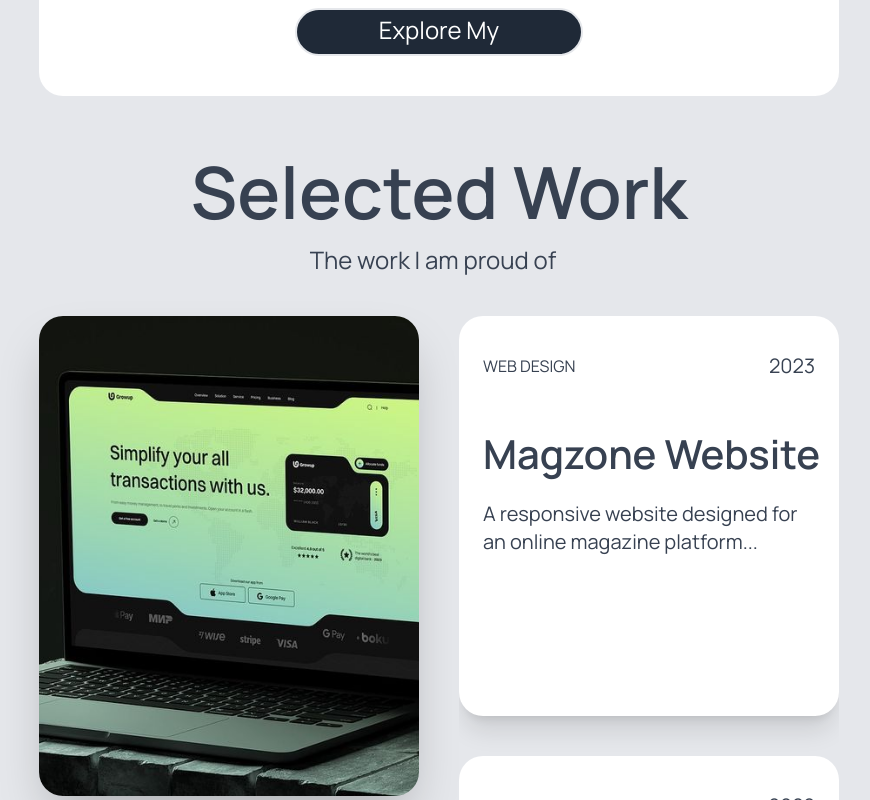
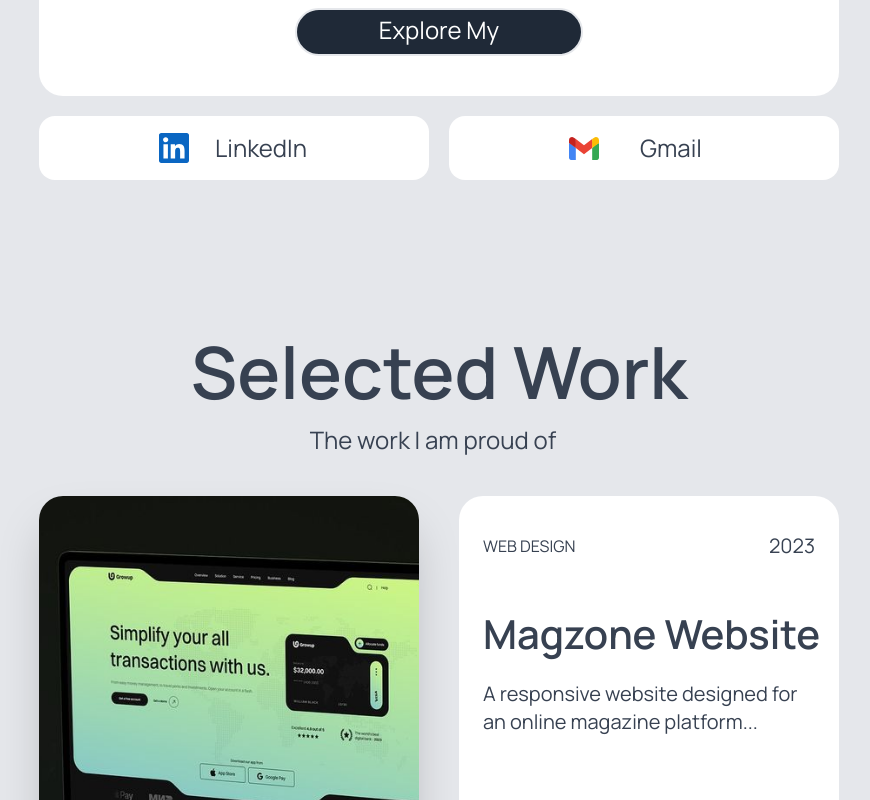
Before and after one commit to Aryan-yadav15/Client-Portfolio-2, a Next.js app: page / in a window 1280 px wide. Shown: the part 620-1420 px from the top of the page, without its empty margins (201-1071 px from the left). Built offline with nearby package versions, Linux system fonts and the light colour scheme.

Commit message:
1st final push

```diff
--- a/src/app/_components/Exp.jsx
+++ b/src/app/_components/Exp.jsx
@@ -6,7 +6,7 @@ import { workExperiences } from "../lib/myExp";
 export default function Exp() {
   return (
     <div className="flex flex-col items-center justify-center p-4 ">
-      <h1 className="text-7xl font-semibold mt-10">Work Experience</h1>
+      <h1 className="text-5xl lg:text-7xl text-center font-semibold mt-10">Work Experience</h1>
       <p className="py-3 text-xl text-center max-w-2xl">
         Here is a brief overview of my professional journey, showcasing the roles and experiences that have shaped my career.
       </p>
--- a/src/app/_components/Footer.jsx
+++ b/src/app/_components/Footer.jsx
@@ -1,5 +1,6 @@
 import Image from "next/image";
 import React from "react";
+import LinkBox from "./_shared/LinkBox";
 
 const Footer = ({ aboutRef, myWorkRef, myCvRef, expRef }) => {
   const scrollToSection = (ref) => {
@@ -15,19 +16,12 @@ const Footer = ({ aboutRef, myWorkRef, myCvRef, expRef }) => {
       <p className="p-4 text-lg md:text-xl text-white">
         Lets drop your idea here
       </p>
-      <div className="w-[90%] max-w-[20rem] h-14 bg-white rounded-xl flex items-center pl-4">
-        <input
-          type="email"
-          placeholder="Let's Talk -@gmail.com"
-          className="w-full p-2 rounded-md focus:outline-none focus:ring-2 focus:ring-blue-500"
-          required
+      <div className="w-[90%] max-w-[20rem] mr-6 rounded-xl flex items-center pl-4">
+        <LinkBox
+          imageUrl="/google-gmail.svg"
+          text="Gmail"
+          href="mailto:youremail@example.com?subject=Contact&body=Hello!" // Customize the email address, subject, and body
         />
-        <button
-          className="ml-2 h-full px-4 bg-gray-700 text-white rounded-md hover:bg-black transition duration-200"
-          type="button"
-        >
-          <Image width={25} height={25} src="/google-gmail.svg" alt="mail" />
-        </button>
       </div>
       <div className="flex flex-col text-center lg:flex-row pt-10 text-white gap-10 text-lg md:text-xl">
         <a onClick={() => scrollToSection(aboutRef)}>
--- a/src/app/_components/Header.jsx
+++ b/src/app/_components/Header.jsx
@@ -55,7 +55,7 @@ const Header = ({ aboutRef, myWorkRef, myCvRef, expRef }) => {
         <AnimatePresence>
           {isCross && (
             <motion.div
-              className="absolute top-20 left-0 bg-gray-900 text-white w-[12rem] h-[20rem] p-4 rounded-md shadow-lg"
+              className="absolute top-20 left-0 bg-gray-900 text-white w-[12rem] h-[15rem] p-4 rounded-md shadow-lg"
               initial={{ opacity: 0, y: -50 }}
               animate={{ opacity: 1, y: 0 }}
               exit={{ opacity: 0, y: 50 }}
@@ -101,7 +101,7 @@ const Header = ({ aboutRef, myWorkRef, myCvRef, expRef }) => {
       </div>
 
       {/* Center with name */}
-      <div className="text-2xl sm:text-3xl md:text-4xl lg:text-5xl font-thin ml-20 text-center flex-1">
+      <div className="text-3xl sm:text-3xl md:text-4xl lg:text-5xl font-thin lg:ml-20 text-center flex-1">
         PuneetVerma
       </div>
 
--- a/src/app/_components/Herosection.jsx
+++ b/src/app/_components/Herosection.jsx
@@ -40,9 +40,9 @@ const Herosection = ({ myCvRef }) => {
 
       {/* Button responsive width */}
       <div className="w-48 sm:w-60 lg:w-72 pt-5">
-        <a onClick={() => scrollToSection(myCvRef)}>
+        <div onClick={() => scrollToSection(myCvRef)}>
           <AnimatedButton {...buttonProps} />
-        </a>
+        </div>
       </div>
     </div>
   );
--- a/src/app/_components/Links.jsx
+++ b/src/app/_components/Links.jsx
@@ -1,28 +1,27 @@
-import React from "react";
-import LinkBox from "./_shared/LinkBox";
-import Image from "next/image";
+import React from "react"
+import LinkBox from "./_shared/LinkBox"
+import Image from "next/image"
 
 const Links = () => {
   return (
-    <div className="flex flex-row gap-5">
-      <LinkBox imageUrl="/linkedin-icon.svg" text="Text 1" />
-      <div className="flex-2 bg-white rounded-xl flex items-center pl-4">
-        <input
-          type="email"
-          placeholder="Let's Talk -@gmail.com"
-          className="w-full p-2 rounded-md focus:outline-none focus:ring-2 focus:ring-blue-500"
-          required
-        />
-        <button
-          className="ml-2 h-full px-4 bg-gray-700 text-white rounded-md hover:bg-black"
-          type="button"
-        >
-          <Image width={50} height={50} src="/google-gmail.svg" alt="mail" />
-        </button>
-      </div>
-      <LinkBox imageUrl="/x.svg" text="Text 3" />
+    <div className="flex flex-col h-40 lg:flex-row gap-5">
+      {/* Open LinkedIn in a new tab */}
+      <LinkBox
+        imageUrl="/linkedin-icon.svg"
+        text="LinkedIn"
+        href="https://www.linkedin.com"
+        target="_blank" // Opens in new tab
+        rel="noopener noreferrer" // Security feature
+      />
+
+      {/* Gmail link with a draft to your email */}
+      <LinkBox
+        imageUrl="/google-gmail.svg"
+        text="Gmail"
+        href="mailto:youremail@example.com?subject=Contact&body=Hello!" // Customize the email address, subject, and body
+      />
     </div>
-  );
-};
+  )
+}
 
-export default Links;
+export default Links
--- a/src/app/_components/_shared/AnimatedButton.jsx
+++ b/src/app/_components/_shared/AnimatedButton.jsx
@@ -2,6 +2,7 @@
 
 import React from "react";
 import { motion } from "framer-motion";
+import Link from "next/link"; // Import next/link for internal navigation
 
 const AnimatedButton = ({
   href,
@@ -11,22 +12,41 @@ const AnimatedButton = ({
   textColor = "text-white", // Default text color
   borderColor = "", // Default border color
   borderWidth = "border-2", // Default border width
+  isExternal = false, // Flag to handle external links
 }) => {
   return (
     <div
       className={`${borderWidth} ${borderColor} ${textColor} text-lg sm:text-xl lg:text-2xl rounded-full py-1 px-4 sm:px-6 lg:px-8 relative h-12 overflow-hidden ${bgColor}`}
     >
-      <a href={href} className="overflow-hidden block">
+      {isExternal ? (
+        // For external links or downloads
+        <Link href={href} target="_blank" rel="noopener noreferrer" className="overflow-hidden block">
           <motion.div
             className="cursor-pointer flex flex-col justify-center items-center"
             initial={{ y: 0 }}
-          whileHover={{ y: -38 }} // Keep this consistent with the button's height
-          transition={{ type: "spring", stiffness: 300, damping: 20 }} // Spring effect for smooth transitions
+            whileHover={{ y: -38 }} // Adjust height based on button size
+            transition={{ type: "spring", stiffness: 300, damping: 20 }}
           >
             <p className="w-full text-center">{firstName}</p>
             <p className="w-full text-center pt-1 sm:pt-2">{secondName}</p>
           </motion.div>
-      </a>
+        </Link>
+      ) : (
+        // For internal links
+        <Link href={href}>
+          <div className="overflow-hidden block">
+            <motion.div
+              className="cursor-pointer flex flex-col justify-center items-center"
+              initial={{ y: 0 }}
+              whileHover={{ y: -38 }}
+              transition={{ type: "spring", stiffness: 300, damping: 20 }}
+            >
+              <p className="w-full text-center">{firstName}</p>
+              <p className="w-full text-center pt-1 sm:pt-2">{secondName}</p>
+            </motion.div>
+          </div>
+        </Link>
+      )}
     </div>
   );
 };
--- a/src/app/_components/_shared/LinkBox.jsx
+++ b/src/app/_components/_shared/LinkBox.jsx
@@ -1,49 +1,51 @@
 "use client";
 import { motion } from "framer-motion";
 import Image from "next/image";
-import Link from "next/link";
 import React from "react";
 
-const LinkBox = ({ imageUrl, text }) => {
+const LinkBox = ({ imageUrl, text, href, isExternal }) => {
   return (
     <motion.div
-      className="flex-1 bg-white rounded-2xl h-16 flex flex-row justify-center overflow-hidden items-center  gap-6" // Added gap-6 for spacing
-      whileHover="hover" // Hover state trigger
+      className="flex-1 bg-white rounded-2xl h-16 flex flex-row justify-center overflow-hidden items-center gap-6"
+      whileHover="hover"
       transition={{ duration: 0.3 }}
     >
-      {/* Motion div for the images */}
-      <Link href="/">
+      {/* Use <a> instead of <Link> for external links */}
+      <a
+        href={href}
+        target={isExternal ? "_blank" : "_self"} // Open in new tab if it's an external link
+        rel={isExternal ? "noopener noreferrer" : ""}
+      >
         <div className="mt-16 flex flex-row justify-center items-center gap-6 overflow-hidden">
           <motion.div
             className="flex flex-col items-center space-y-6"
-            initial={{ y: -4 }} // Initial state with no movement
+            initial={{ y: -8 }}
             variants={{
-              hover: { y: -60 }, // Move images up on hover
+              hover: { y: -56 },
             }}
           >
             <Image src={imageUrl} alt="Image1" width={30} height={30} />
             <Image
               src="/arrow.svg"
-              alt="Image2"
+              alt="Arrow Icon"
               width={30}
               height={30}
-              className="text-black "
+              className="text-black"
             />
           </motion.div>
 
-          {/* Motion div for the text */}
           <motion.div
             className="text-center text-2xl flex flex-col space-y-12 pb-1"
-            initial={{ y: -70 }} // Initial state with no movement
+            initial={{ y: -70 }}
             variants={{
-              hover: { y: 10 }, // Move text down on hover
+              hover: { y: 10 },
             }}
           >
             <p>Visit Link</p>
             <p>{text}</p>
           </motion.div>
         </div>
-      </Link>
+      </a>
     </motion.div>
   );
 };
--- a/src/app/_components/_shared/ProjectGallery.jsx
+++ b/src/app/_components/_shared/ProjectGallery.jsx
@@ -1,51 +1,99 @@
-"use client";
+"use client"
 
-import React, { useState, useEffect, useRef } from "react";
-import Image from "next/image";
-import { motion, AnimatePresence } from "framer-motion"; // Import Framer Motion
+import React, { useState, useEffect, useRef } from "react"
+import Image from "next/image"
+import { motion, AnimatePresence } from "framer-motion"
 
 const ProjectGallery = ({ projects }) => {
-  const [activeProject, setActiveProject] = useState(projects[0].imageUrl);
-  const projectRefs = useRef([]);
+  const [activeProject, setActiveProject] = useState(projects[0].imageUrl)
+  const [isSmallScreen, setIsSmallScreen] = useState(false)
+  const projectRefs = useRef([])
+
+  useEffect(() => {
+    // Function to check screen size
+    const checkScreenSize = () => {
+      setIsSmallScreen(window.innerWidth <= 768) // Adjust the width threshold as needed
+    }
+
+    // Add event listener for screen resizing
+    window.addEventListener("resize", checkScreenSize)
+    checkScreenSize() // Check initial screen size
+
+    return () => {
+      window.removeEventListener("resize", checkScreenSize)
+    }
+  }, [])
 
   useEffect(() => {
     const observer = new IntersectionObserver(
       (entries) => {
         entries.forEach((entry) => {
           if (entry.isIntersecting) {
-            const projectIndex = projectRefs.current.indexOf(entry.target);
-            setActiveProject(projects[projectIndex].imageUrl);
+            const projectIndex = projectRefs.current.indexOf(entry.target)
+            setActiveProject(projects[projectIndex].imageUrl)
           }
-        });
+        })
       },
-      { threshold: 1 } // Adjust this threshold for more accurate detection
-    );
+      { threshold: 1 }
+    )
 
     projectRefs.current.forEach((ref) => {
-      if (ref) observer.observe(ref);
-    });
+      if (ref) observer.observe(ref)
+    })
+
     return () => {
       projectRefs.current.forEach((ref) => {
-        if (ref) observer.unobserve(ref);
-      });
-    };
-  }, []);
+        if (ref) observer.unobserve(ref)
+      })
+    }
+  }, [projects])
 
+  // Function to render the layout conditionally
+  const renderLayout = () => {
+    if (isSmallScreen) {
+      return (
+        <div className="flex flex-col gap-10 py-10">
+          {projects.map((project, index) => (
+            <div key={project.id} className="flex flex-col gap-4">
+              <div className="relative w-full h-64 bg-gray-100 shadow-2xl rounded-[24px]">
+                <Image
+                  src={project.imageUrl}
+                  alt="Project Image"
+                  layout="fill"
+                  objectFit="cover"
+                  className="rounded-[24px]"
+                />
+              </div>
+              <div
+                ref={(el) => (projectRefs.current[index] = el)}
+                className="bg-white rounded-[24px] shadow-xl px-2 py-5"
+              >
+                <div className="flex flex-col justify-between p-4">
+                  <div className="flex flex-row justify-between font-medium items-center">
+                    <p>{project.topic}</p>
+                    <p className="text-xl">{project.year}</p>
+                  </div>
+                  <div className="text-xl">{project.description}</div>
+                </div>
+              </div>
+            </div>
+          ))}
+        </div>
+      )
+    }
+
+    // Default large screen layout
     return (
       <div className="flex gap-10 py-10">
-      {/* Fixed Image Container */}
         <div className="w-1/2 h-[30rem] sticky top-14 flex items-center justify-center rounded-[24px] bg-gray-100 shadow-2xl">
           <div className="relative w-full h-full overflow-hidden">
-          {/* Use AnimatePresence for smooth transitions */}
             <AnimatePresence mode="wait">
-            {" "}
-            {/* Updated to use mode="wait" */}
               <motion.div
-              key={activeProject} // Ensure the key changes when the image changes
-              initial={{ y: 100, opacity: 0.3 }} // Slide in from below
-              animate={{ y: 0, opacity: 1 }} // Slide to the center
-              exit={{ y: -100, opacity: 0.3 }} // Slide up when leaving
-              transition={{ duration: 0.3 }} // Smooth transition
+                key={activeProject}
+                initial={{ y: 100, opacity: 0.3 }}
+                animate={{ y: 0, opacity: 1 }}
+                exit={{ y: -100, opacity: 0.3 }}
+                transition={{ duration: 0.3 }}
                 className="absolute inset-0"
               >
                 <Image
@@ -60,24 +108,19 @@ const ProjectGallery = ({ projects }) => {
           </div>
         </div>
 
-      {/* Scrollable Project Descriptions */}
         <div className="w-1/2 overflow-y-auto flex flex-col gap-10 scrollable-div pb-5">
           {projects.map((project, index) => (
             <div
               key={project.id}
-            ref={(el) => (projectRefs.current[index] = el)} // Attach refs to each project
-            className="h-[50vh] bg-white rounded-[24px] shadow-xl px-2 py-5 overflow-hidden transition-all duration-300" // Optional hover effect
+              ref={(el) => (projectRefs.current[index] = el)}
+              className="h-[50vh] bg-white rounded-[24px] shadow-xl px-2 py-5 overflow-hidden transition-all duration-300"
             >
               <div className="flex flex-col justify-end gap-10 p-4 bg-white overflow-hidden">
                 <div className="flex flex-row justify-between font-medium items-center">
                   <p>{project.topic}</p>
                   <p className="text-xl">{project.year}</p>
                 </div>
-              <motion.div
-                className="flex flex-col "
-                initial="initial"
-                whileHover="hover"
-              >
+                <motion.div className="flex flex-col " initial="initial" whileHover="hover">
                   <motion.div
                     className="relative w-full"
                     variants={{
@@ -87,29 +130,22 @@ const ProjectGallery = ({ projects }) => {
                     transition={{ duration: 0.5 }}
                   >
                     <motion.div
-                    className="whitespace-nowrap absolute left-0 py-1 "
+                      className="whitespace-nowrap absolute left-0 py-1"
                       variants={{
                         initial: { x: "0%", fontSize: "2.5rem" },
                         hover: {
                           x: "-100%",
                           fontSize: "7rem",
                           transition: {
-                          x: {
-                            repeat: Infinity,
-                            repeatType: "loop",
-                            duration: 10,
-                            ease: "linear",
-                          },
-                          fontSize: {
-                            duration: 0.3,
-                          },
+                            x: { repeat: Infinity, repeatType: "loop", duration: 10, ease: "linear" },
+                            fontSize: { duration: 0.3 },
                           },
                         },
                       }}
                     >
                       <span className="font-semibold">{project.title}</span>
                       <motion.span
-                      className="font-semibold "
+                        className="font-semibold"
                         variants={{
                           initial: { opacity: 0 },
                           hover: { opacity: 1 },
@@ -135,22 +171,11 @@ const ProjectGallery = ({ projects }) => {
             </div>
           ))}
         </div>
-
-      {/* CSS for hiding scrollbars */}
-      <style jsx>{`
-        /* Hide scrollbar for Chrome, Safari, and Opera */
-        ::-webkit-scrollbar {
-          display: none;
+      </div>
+    )
   }
 
-        /* Hide scrollbar for IE, Edge, and Firefox */
-        .scrollable-div {
-          -ms-overflow-style: none; /* IE and Edge */
-          scrollbar-width: none; /* Firefox */
+  return <>{renderLayout()}</>
 }
-      `}</style>
-    </div>
-  );
-};
 
-export default ProjectGallery;
+export default ProjectGallery
--- a/src/app/page.js
+++ b/src/app/page.js
@@ -22,6 +22,7 @@ export default function Home() {
     <div className="min-h-screen px-4 sm:px-8 md:px-16 lg:px-30 xl:px-60 flex flex-col gap-5 pt-5">
       <Header aboutRef={aboutRef} myWorkRef={myWorkRef} myCvRef={myCvRef} expRef={expRef} />
       <Herosection myCvRef={myCvRef}/>
+      <Links />
       <div ref={myWorkRef}><MyWork /></div>
       <div ref={aboutRef}><About /></div>
       <div ref={myCvRef}><MyCv /></div>
```
Also changed, not shown: src/app/_components/About.jsx (+19 -11 lines), src/app/_components/MyCv.jsx (+4 -4 lines), public/me.jpg, src/app/lib/myDescription.js. Lines whose indentation alone changed are shown as unchanged.
